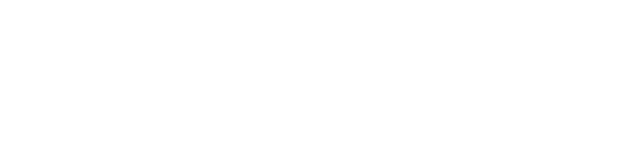
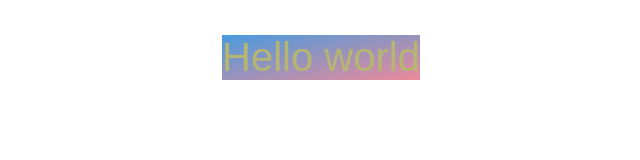
Before and after one commit to GanisherHam/rsschool-cv, a plain HTML site: page index.html in a window 1280 px wide. Shown: the whole page, without its empty margins (319-959 px from the left). Drawn offline with Linux system fonts and the light colour scheme.

Commit message:
feat: add heading and style for heading

```diff
--- a/index.html
+++ b/index.html
@@ -4,9 +4,10 @@
     <meta charset="UTF-8">
     <meta http-equiv="X-UA-Compatible" content="IE=edge">
     <meta name="viewport" content="width=device-width, initial-scale=1.0">
+    <link rel="stylesheet" href="style.css">
     <title>Document</title>
 </head>
 <body>
-
+    <h1 class="heading-1">Hello world</h1>
 </body>
 </html>
--- a/style.css
+++ b/style.css
@@ -0,0 +1,30 @@
+html {
+  font-size: 62.5%;
+  display: flex;
+  justify-content: center;
+  align-items: center;
+}
+
+.heading-1 {
+  background: linear-gradient(
+    to right bottom,
+    rgb(73, 155, 221),
+    rgb(235, 138, 154)
+  );
+  color: rgb(182, 182, 115);
+  font-family: sans-serif;
+  font-size: 4rem;
+  font-weight: 500;
+  transition: all 2s;
+}
+
+.heading-1:hover {
+  transform: scale(1.3) rotate(360deg);
+  display: inline-block;
+}
+
+@media (max-width: 720px) {
+  html {
+    font-size: 50%;
+  }
+}
```
